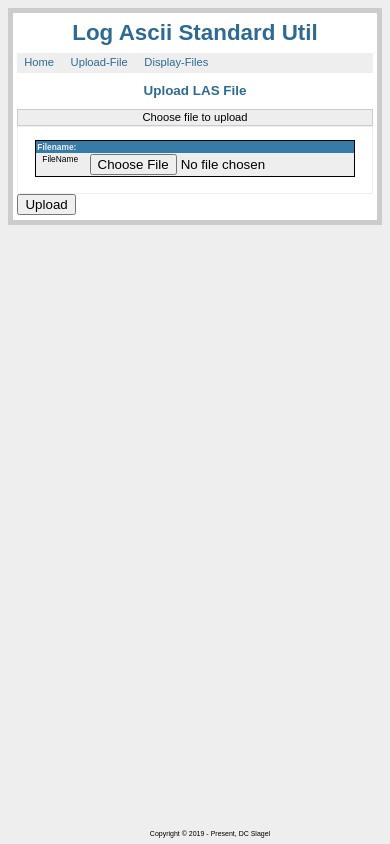
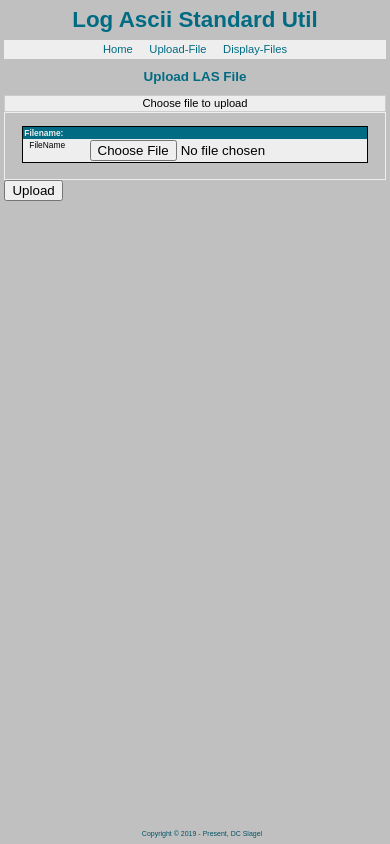
Before and after one commit to dcslagel/las-util-django, a Django app: page /upload/ in a window 390 px wide. Run offline with Django 3.2, Linux system fonts and the light colour scheme.

Commit message:
Refactor style.css for better responsive resizing

```diff
--- a/src/las_util/static/las_util/style.css
+++ b/src/las_util/static/las_util/style.css
@@ -6,12 +6,14 @@
 
 body {
   font-family: sans-serif;
-  background: #eee;
-}
+  margin: auto;
+  margin: 0;
+  padding: 0.4em;
+  background-color: silver;
+ }
 
 a, h1, h2, h3 {
-  /* color: #377BA8; */
-  color: #2e6a91; /* a darkish blue */
+  color: #006b82;
 }
 
 h1, h2, h3, h4 {
@@ -20,7 +22,7 @@ h1, h2, h3, h4 {
 }
 
 h2 {
-  font-size: 1.2em;
+  font-size: 1.2rem;
   padding: 0.8em;
 }
 
@@ -44,10 +46,10 @@ caption {
   padding: 0.5em 0.4em 0.4em 0.4em;
   border: 2px solid #ccc;
   border-bottom: 0px solid #ccc;
+  font-size: 1.5rem; /* Fallback if vw is not available */
+  font-size: 2.5vw;
   color: white;
   background-color: #377BA1;
-  font-size: 1.5em; /* Fallback if vw is not available */
-  font-size: 2.5vw;
 }
 
 /* || Mobile first layout rules */
@@ -58,9 +60,7 @@ header {
 }
 
 nav {
-  margin-top: 0;
-  margin-bottom: 0;
-  border-bottom: 0.1em solid #eee;
+  text-align: center;
 }
 
 nav a {
@@ -71,25 +71,29 @@ footer {
   width: 100%;
   padding: 1em;
   text-align: center;
-  font-size: 0.625em;
-  background-color: #eee;
+  font-size: 0.625rem;
   /* Pin footer to the bottom of the screen */
   position: fixed;
   bottom: 0;
+  left: 0;
+  color: #015466;
+  background-color: silver;
 }
 
 /* || Mobile first table */
 th {
+  text-align: left;
   color: #eee;
-  background-color: #377BA8;
-  text-align: left;
+  background-color: #006b82;
 }
 
 table {
   width: 100%;
-  font-size: .75em;
+  margin-bottom: 2.75rem;
 }
+
 table, thead, tbody, th, td, tr {
+  font-size: .75rem;
   display: block;
 }
 
@@ -102,7 +106,7 @@ thead tr {
 tr { border: 1px solid; }
 
 tr:nth-of-type(odd) {
-  background: #eee;
+  background-color: #eee;
 }
 
 
@@ -146,13 +150,6 @@ td:empty:after {
 
 /* || Mobile first classes */
 
-.page {
-  margin: auto;
-  padding: 0.4em;
-  border: 5px solid #ccc;
-  background: white;
- }
-
 
 .doc-list {
   height: calc(95vh - 140px);
@@ -162,7 +159,7 @@ td:empty:after {
 }
 
 .doc-detail {
-  font-size: 0.2em; /* Fallback if vw is not available */
+  font-size: 0.2rem; /* Fallback if vw is not available */
 }
 
 .display-data {
@@ -171,8 +168,8 @@ td:empty:after {
 }
 
 .error {
-  background: #F0D6D6;
   padding: 0.5em;
+  background-color: #F0D6D6;
 }
 
 .uploadform {
@@ -203,7 +200,7 @@ td:empty:after {
 
 /* table striping */
 .display-data tr:nth-of-type(odd) {
-  background: #ddd;
+  background-color: #ddd;
 }
 
 
@@ -212,10 +209,10 @@ td:empty:after {
 
 @media (min-width: 600px) {
   :root {
-    font-size: 0.875em;
+    font-size: 0.875rem;
   }
   .doc-detail {
-    font-size: 1em;
+    font-size: 1rem;
   }
 
   table, thead, tbody, th, td, tr {
@@ -239,7 +236,7 @@ td:empty:after {
     height: calc(100vh - 14em);
   }
   .doc-detail {
-    font-size: 0.2em;
+    font-size: 0.2rem;
   }
 }
 
--- a/src/las_util/templates/las_util/layout.html
+++ b/src/las_util/templates/las_util/layout.html
@@ -16,7 +16,6 @@
   <link rel="stylesheet" type="text/css" href="{% static 'las_util/style.css' %}" />
 </head>
 <body>
-<div class="page">
   {% block header %}
   <header>
     <h1>Log Ascii Standard Util</h1>
@@ -34,7 +33,6 @@
   {% block body %}
   Page detail here
   {% endblock %}
-</div>
 {% block footer %}
 <footer>
   Copyright &copy; 2019 - Present, DC Slagel
```
